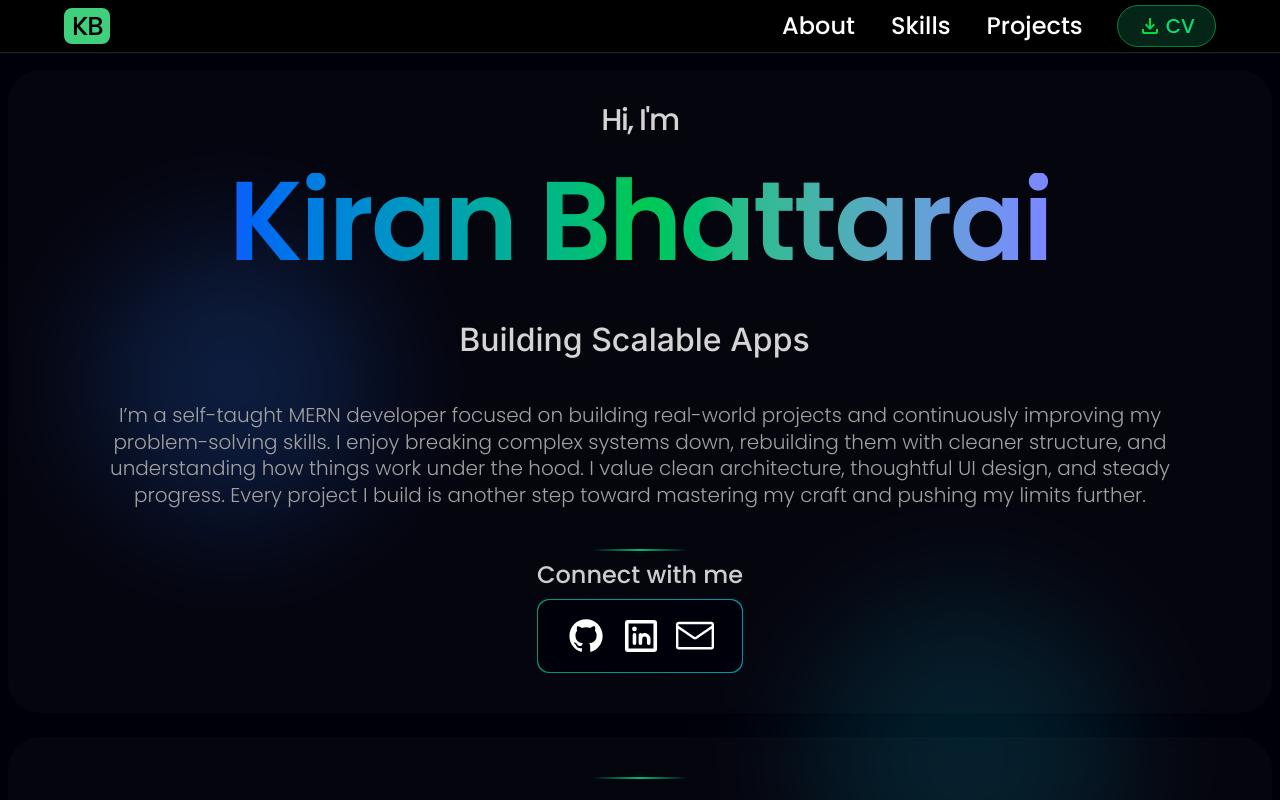
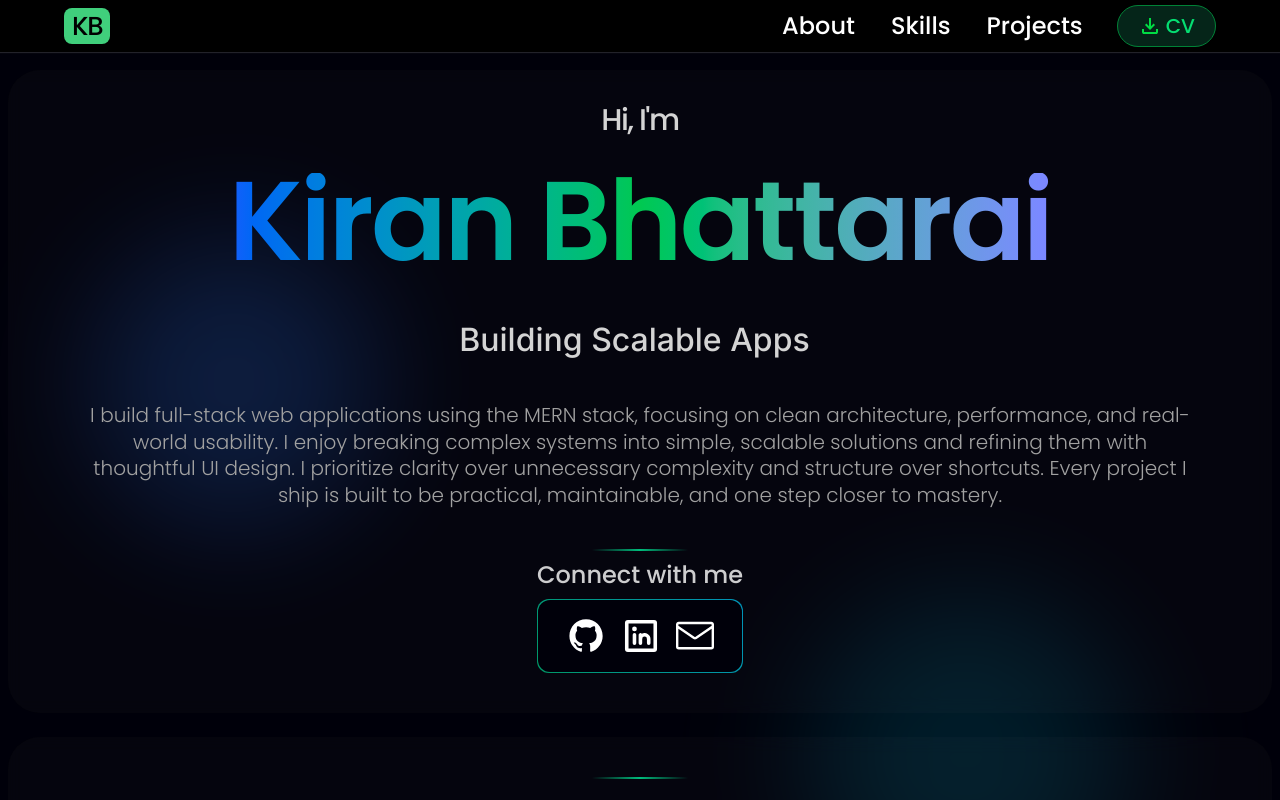
Before and after one commit to kiran-bhattarai/portfolio, a React (Vite) app: page / in a window 1280 px wide. Shown: the top 800 px of the page. Built offline with nearby package versions, Linux system fonts and the light colour scheme.

Commit message:
update: refine About section content

```diff
--- a/src/components/About.jsx
+++ b/src/components/About.jsx
@@ -8,7 +8,6 @@ const texts = [
   "Clean Architecture", 2000,
   "Turning Ideas Into Code", 2000,
   "Clean Code Enthusiast", 2000,
-  "Creative Problem Solver", 2000
 ]
 
 function About() {
@@ -40,7 +39,7 @@ function About() {
             transition={{ duration: 0.6, ease: "easeOut", delay: 0.5 }}
 
             className="text-[clamp(14px,3vmin,20px)] font-light text-neutral-400">
-            I’m a self-taught MERN developer focused on building real-world projects and continuously improving my problem-solving skills. I enjoy breaking complex systems down, rebuilding them with cleaner structure, and understanding how things work under the hood. I value clean architecture, thoughtful UI design, and steady progress. Every project I build is another step toward mastering my craft and pushing my limits further.</motion.p>
+            I build full-stack web applications using the MERN stack, focusing on clean architecture, performance, and real-world usability. I enjoy breaking complex systems into simple, scalable solutions and refining them with thoughtful UI design. I prioritize clarity over unnecessary complexity and structure over shortcuts. Every project I ship is built to be practical, maintainable, and one step closer to mastery.</motion.p>
         </div>
         <motion.div
           initial={{ y: 30, opacity: 0 }}
```
